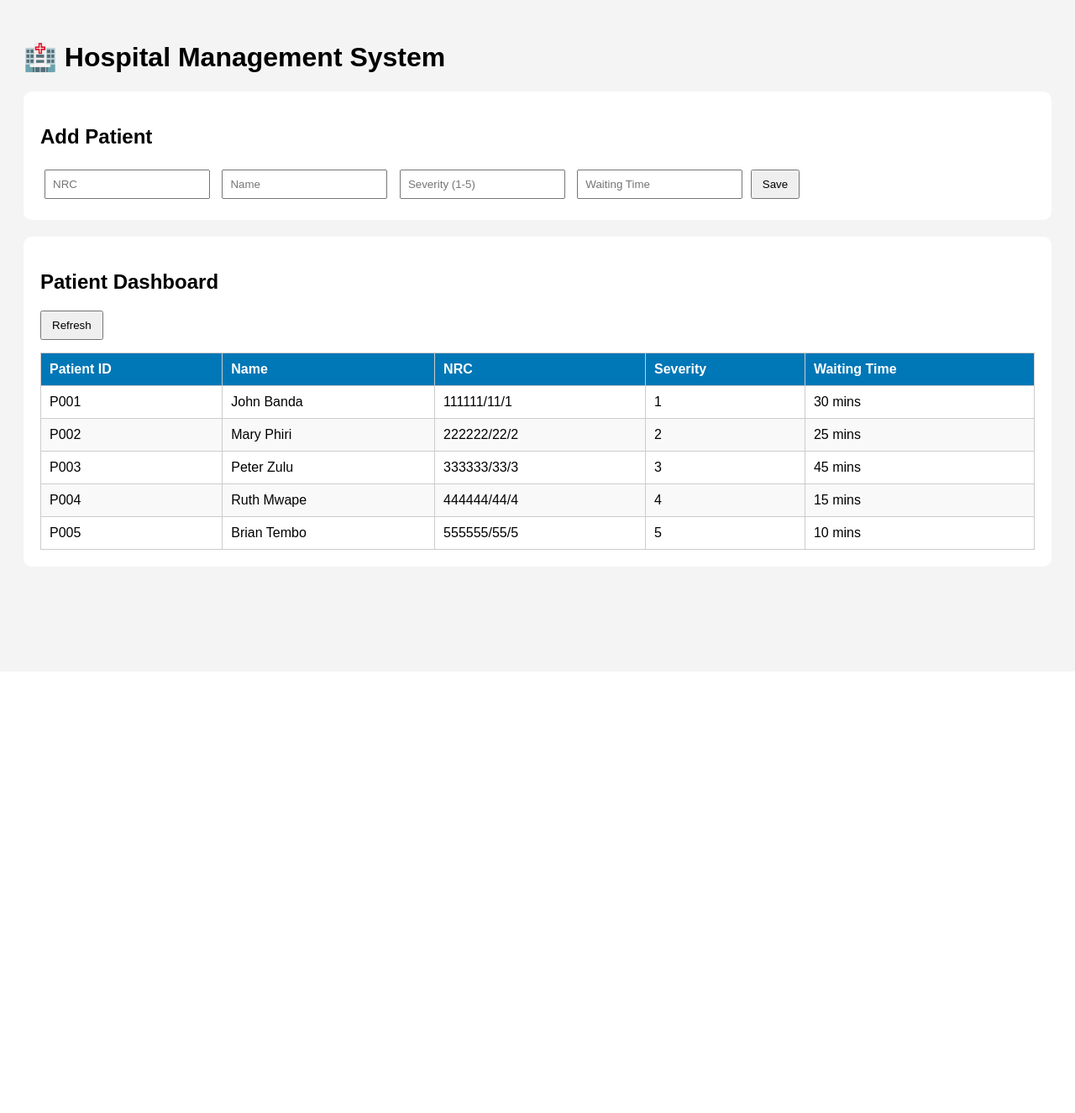
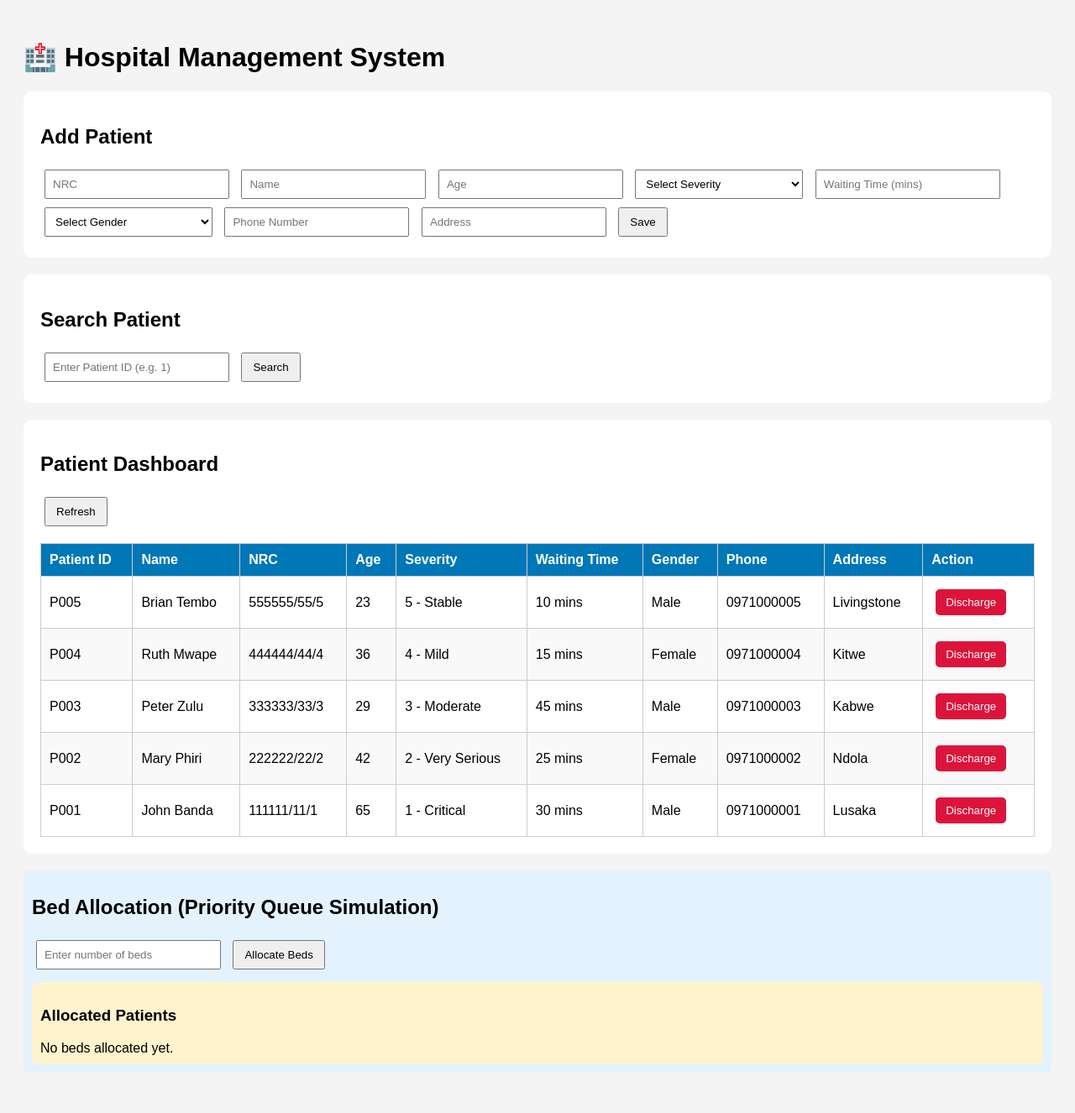
Before and after one commit to Newton-account/Hospital-Patient-management, a Flask app: page / in a window 1280 px wide. Shown: the whole page at 84% size. Before the commit the page ends 655 px from the top, so only its background shows below. Run offline with Flask 3, Linux system fonts and the light colour scheme; data comes from the database, SQL or seed files in the repository; both versions use the stored data as it was after the commit.

Commit message:
Initial hospital patient management upload

```diff
--- a/app.py
+++ b/app.py
@@ -1,161 +1,13 @@
-# from flask import Flask, jsonify, request, render_template
-# import sqlite3
-# # from flask_cors import CORS
-# # CORS(app)
-
-# app = Flask(__name__)
-# @app.route("/")
-# def home():
-#     return render_template("index.html")
-
-# # ---- Patient Model ----
-# class Patient:
-#     def __init__(self, patient_id, name, severity, waiting_time):
-#         self.id = patient_id
-#         self.name = name
-#         self.severity = severity
-#         self.waiting_time = waiting_time
-
-#     def to_dict(self):
-#         return self.__dict__
-
-
-# patients = []
-
-
-# # ---- Merge Sort ----
-# def merge_sort(arr):
-#     if len(arr) <= 1:
-#         return arr
-
-#     mid = len(arr)//2
-#     left = merge_sort(arr[:mid])
-#     right = merge_sort(arr[mid:])
-
-#     return merge(left, right)
-
-
-# def merge(left, right):
-#     result = []
-#     i = j = 0
-
-#     while i < len(left) and j < len(right):
-#         if compare(left[i], right[j]):
-#             result.append(left[i])
-#             i += 1
-#         else:
-#             result.append(right[j])
-#             j += 1
-
-#     return result + left[i:] + right[j:]
-
-
-# def compare(a, b):
-#     if a.severity != b.severity:
-#         return a.severity < b.severity
-#     return a.waiting_time > b.waiting_time
-
-
-# # ---- Routes ----
-
-# @app.route("/patients", methods=["POST"])
-# def add_patient():
-#     data = request.json
-
-#     conn = sqlite3.connect("hospital.db")
-#     cursor = conn.cursor()
-
-#     cursor.execute("""
-#         INSERT INTO patients (id, name, severity, waiting_time)
-#         VALUES (?, ?, ?, ?)
-#     """, (data["id"], data["name"], data["severity"], data["waiting_time"]))
-
-#     conn.commit()
-#     conn.close()
-
-#     return jsonify({"message": "Patient saved to database"})
-
-
-# @app.route("/patients", methods=["GET"])
-# def get_patients():
-#     conn = sqlite3.connect("hospital.db")
-#     cursor = conn.cursor()
-
-#     cursor.execute("SELECT id, name, severity, waiting_time FROM patients")
-#     rows = cursor.fetchall()
-#     conn.close()
-
-#     patients_list = [
-#         Patient(r[0], r[1], r[2], r[3]) for r in rows
-#     ]
-
-#     sorted_list = merge_sort(patients_list)
-
-#     return jsonify([p.to_dict() for p in sorted_list])
-
-
-# @app.route("/search/<int:patient_id>")
-# def search(patient_id):
-#     conn = sqlite3.connect("hospital.db")
-#     cursor = conn.cursor()
-
-#     cursor.execute("SELECT id, name, severity, waiting_time FROM patients WHERE id=?", (patient_id,))
-#     row = cursor.fetchone()
-
-#     conn.close()
-
-#     if row:
-#         return jsonify(Patient(row[0], row[1], row[2], row[3]).to_dict())
-
-#     return jsonify({"error": "Not found"}), 404
-
-
-# @app.route("/allocate/<int:beds>")
-# def allocate(beds):
-#     conn = sqlite3.connect("hospital.db")
-#     cursor = conn.cursor()
-
-#     cursor.execute("SELECT id, name, severity, waiting_time FROM patients")
-#     rows = cursor.fetchall()
-#     conn.close()
-
-#     patients_list = [Patient(*r) for r in rows]
-#     sorted_list = merge_sort(patients_list)
-
-#     allocated = sorted_list[:beds]
-
-#     return jsonify([p.to_dict() for p in allocated])
-
-# import sqlite3
-
-# #create db and table fields
-# def init_db():
-#     conn = sqlite3.connect("hospital.db")
-#     cursor = conn.cursor()
-
-#     cursor.execute("""
-#     CREATE TABLE IF NOT EXISTS patients (
-#         id INTEGER PRIMARY KEY,
-#         name TEXT,
-#         severity INTEGER,
-#         waiting_time INTEGER
-#     )
-#     """)
-
-#     conn.commit()
-#     conn.close()
-
-
-# if __name__ == "__main__":
-#     init_db()
-#     app.run(debug=True)
-
-
 from flask import Flask, jsonify, request, render_template
-from database import get_connection
+from database import get_connection, init_db
 from flask_cors import CORS
 
 app = Flask(__name__)
+CORS(app)
+
+# Initialize database
+init_db()
+
 
 # ---------------- UI ----------------
 @app.route("/")
@@ -165,13 +17,16 @@ def home():
 
 # ---------------- MODEL ----------------
 class Patient:
-    def __init__(self, patient_id,nrc, name, severity, waiting_time):
+    def __init__(self, patient_id, nrc, name, age, severity, waiting_time, gender=None, phone=None, address=None):
         self.id = patient_id
         self.nrc = nrc
         self.name = name
-        self.nrc = self.nrc
+        self.age = age
         self.severity = severity
         self.waiting_time = waiting_time
+        self.gender = gender
+        self.phone = phone
+        self.address = address
 
     def to_dict(self):
         return self.__dict__
@@ -179,9 +34,9 @@ class Patient:
 
 # ---------------- SORTING (Merge Sort) ----------------
 def compare(a, b):
-    if a.severity != b.severity:
-        return a.severity < b.severity
-    return a.waiting_time > b.waiting_time
+    if int(a.severity) != int(b.severity):
+        return int(a.severity) < int(b.severity)
+    return int(a.waiting_time) > int(b.waiting_time)
 
 
 def merge(left, right):
@@ -213,13 +68,27 @@ def merge_sort(arr):
 @app.route("/patients", methods=["POST"])
 def add_patient():
     data = request.json
+
+    severity = str(data.get("severity", "")).strip()
+    if severity not in ["1", "2", "3", "4", "5"]:
+        return jsonify({"message": "Severity must be between 1 and 5"}), 400
+
     conn = get_connection()
     cursor = conn.cursor()
 
     cursor.execute("""
-        INSERT INTO patients (nrc, name, severity, waiting_time)
-        VALUES (?, ?, ?, ?)
-    """, (data["nrc"], data["name"], data["severity"], data["waiting_time"]))
+        INSERT INTO patients (nrc, name, age, severity, waiting_time, gender, phone, address)
+        VALUES (?, ?, ?, ?, ?, ?, ?, ?)
+    """, (
+        data["nrc"],
+        data["name"],
+        data.get("age"),
+        severity,
+        data["waiting_time"],
+        data.get("gender"),
+        data.get("phone"),
+        data.get("address")
+    ))
 
     conn.commit()
     conn.close()
@@ -227,20 +96,35 @@ def add_patient():
     return jsonify({"message": "Patient saved successfully"})
 
 
-# ---------------- GET PATIENTS (SORTED) ----------------
+# ---------------- GET PATIENTS ----------------
 @app.route("/patients", methods=["GET"])
 def get_patients():
     conn = get_connection()
     cursor = conn.cursor()
 
-    cursor.execute("SELECT id,nrc, name, severity, waiting_time FROM patients")
+    cursor.execute("""
+        SELECT id, nrc, name, age, severity, waiting_time, gender, phone, address
+        FROM patients
+        ORDER BY id DESC
+    """)
+
     rows = cursor.fetchall()
     conn.close()
 
-    patients = [Patient(*r) for r in rows]
-    sorted_patients = merge_sort(patients)
+    return jsonify([dict(row) for row in rows])
 
-    return jsonify([p.to_dict() for p in sorted_patients])
+
+# ---------------- DISCHARGE PATIENT ----------------
+@app.route("/patients/<int:patient_id>", methods=["DELETE"])
+def discharge_patient(patient_id):
+    conn = get_connection()
+    cursor = conn.cursor()
+
+    cursor.execute("DELETE FROM patients WHERE id = ?", (patient_id,))
+    conn.commit()
+    conn.close()
+
+    return jsonify({"message": f"Patient P{str(patient_id).zfill(3)} discharged successfully"})
 
 
 # ---------------- SEARCH ----------------
@@ -250,15 +134,16 @@ def search(patient_id):
     cursor = conn.cursor()
 
     cursor.execute("""
-        SELECT id, name, severity, waiting_time
-        FROM patients WHERE id=?
+        SELECT id, nrc, name, age, severity, waiting_time, gender, phone, address
+        FROM patients
+        WHERE id=?
     """, (patient_id,))
 
     row = cursor.fetchone()
     conn.close()
 
     if row:
-        return jsonify(Patient(*row).to_dict())
+        return jsonify(dict(row))
 
     return jsonify({"error": "Patient not found"}), 404
 
@@ -269,13 +154,30 @@ def allocate(beds):
     conn = get_connection()
     cursor = conn.cursor()
 
-    cursor.execute("SELECT id, name, severity, waiting_time FROM patients")
+    cursor.execute("""
+        SELECT id, nrc, name, age, severity, waiting_time, gender, phone, address
+        FROM patients
+    """)
     rows = cursor.fetchall()
     conn.close()
 
-    patients = merge_sort([Patient(*r) for r in rows])
+    patients = [
+        Patient(
+            row["id"],
+            row["nrc"],
+            row["name"],
+            row["age"],
+            row["severity"],
+            row["waiting_time"],
+            row["gender"],
+            row["phone"],
+            row["address"]
+        )
+        for row in rows
+    ]
 
-    allocated = patients[:beds]
+    sorted_patients = merge_sort(patients)
+    allocated = sorted_patients[:beds]
 
     return jsonify([p.to_dict() for p in allocated])
 
--- a/templates/index.html
+++ b/templates/index.html
@@ -86,14 +86,30 @@
             border-radius: 10px;
         }
 
-        input {
+        input, select {
             padding: 8px;
             margin: 5px;
+            width: 200px;
         }
 
         button {
             padding: 8px 12px;
             cursor: pointer;
+            margin: 5px;
+        }
+
+        .discharge-btn {
+            background-color: crimson;
+            color: white;
+            border: none;
+            border-radius: 5px;
+        }
+
+        .allocate-box {
+            background: #e3f2fd;
+            padding: 10px;
+            border-radius: 8px;
+            margin-top: 15px;
         }
 
         table {
@@ -116,6 +132,13 @@
         tr:nth-child(even) {
             background-color: #f9f9f9;
         }
+
+        .priority-list {
+            margin-top: 10px;
+            padding: 10px;
+            background: #fff3cd;
+            border-radius: 8px;
+        }
     </style>
 </head>
 
@@ -128,10 +151,36 @@
 
     <input id="nrc" placeholder="NRC">
     <input id="name" placeholder="Name">
-    <input id="severity" placeholder="Severity (1-5)">
-    <input id="waiting_time" placeholder="Waiting Time">
+    <input id="age" placeholder="Age" type="number">
+
+    <select id="severity">
+        <option value="">Select Severity</option>
+        <option value="1">1 - Critical</option>
+        <option value="2">2 - Very Serious</option>
+        <option value="3">3 - Moderate</option>
+        <option value="4">4 - Mild</option>
+        <option value="5">5 - Stable</option>
+    </select>
+
+    <input id="waiting_time" placeholder="Waiting Time (mins)" type="number">
+
+    <select id="gender">
+        <option value="">Select Gender</option>
+        <option value="Male">Male</option>
+        <option value="Female">Female</option>
+    </select>
+
+    <input id="phone" placeholder="Phone Number">
+    <input id="address" placeholder="Address">
 
     <button onclick="addPatient()">Save</button>
+</div>
+
+<div class="box">
+    <h2>Search Patient</h2>
+    <input id="search_id" placeholder="Enter Patient ID (e.g. 1)">
+    <button onclick="searchPatient()">Search</button>
+    <div id="search_result"></div>
 </div>
 
 <div class="box">
@@ -144,15 +193,42 @@
                 <th>Patient ID</th>
                 <th>Name</th>
                 <th>NRC</th>
+                <th>Age</th>
                 <th>Severity</th>
                 <th>Waiting Time</th>
+                <th>Gender</th>
+                <th>Phone</th>
+                <th>Address</th>
+                <th>Action</th>
             </tr>
         </thead>
         <tbody id="output"></tbody>
     </table>
 </div>
 
+<div class="box allocate-box">
+    <h2>Bed Allocation (Priority Queue Simulation)</h2>
+    <input id="bed_count" type="number" placeholder="Enter number of beds">
+    <button onclick="allocateBeds()">Allocate Beds</button>
+
+    <div class="priority-list">
+        <h3>Allocated Patients</h3>
+        <div id="allocation_output">No beds allocated yet.</div>
+    </div>
+</div>
+
 <script>
+function getSeverityLabel(severity) {
+    switch (String(severity)) {
+        case "1": return "Critical";
+        case "2": return "Very Serious";
+        case "3": return "Moderate";
+        case "4": return "Mild";
+        case "5": return "Stable";
+        default: return "Unknown";
+    }
+}
+
 function addPatient() {
     fetch("/patients", {
         method: "POST",
@@ -160,22 +236,109 @@ function addPatient() {
         body: JSON.stringify({
             nrc: document.getElementById("nrc").value,
             name: document.getElementById("name").value,
+            age: document.getElementById("age").value,
             severity: document.getElementById("severity").value,
-            waiting_time: document.getElementById("waiting_time").value
+            waiting_time: document.getElementById("waiting_time").value,
+            gender: document.getElementById("gender").value,
+            phone: document.getElementById("phone").value,
+            address: document.getElementById("address").value
         })
     })
     .then(res => res.json())
     .then(data => {
         alert(data.message);
 
-        // Clear input fields after save
         document.getElementById("nrc").value = "";
         document.getElementById("name").value = "";
+        document.getElementById("age").value = "";
         document.getElementById("severity").value = "";
         document.getElementById("waiting_time").value = "";
+        document.getElementById("gender").value = "";
+        document.getElementById("phone").value = "";
+        document.getElementById("address").value = "";
 
-        // Reload patients automatically
         loadPatients();
+    })
+    .catch(error => {
+        console.error("Error:", error);
+        alert("Failed to save patient.");
+    });
+}
+
+function dischargePatient(id) {
+    if (confirm("Are you sure you want to discharge this patient?")) {
+        fetch(`/patients/${id}`, {
+            method: "DELETE"
+        })
+        .then(res => res.json())
+        .then(data => {
+            alert(data.message);
+            loadPatients();
+        })
+        .catch(error => {
+            console.error("Error:", error);
+            alert("Failed to discharge patient.");
+        });
+    }
+}
+
+function searchPatient() {
+    const id = document.getElementById("search_id").value;
+
+    fetch(`/search/${id}`)
+    .then(res => res.json())
+    .then(data => {
+        if (data.error) {
+            document.getElementById("search_result").innerHTML = `<p style="color:red;">${data.error}</p>`;
+        } else {
+            document.getElementById("search_result").innerHTML = `
+                <p><strong>Patient Found:</strong></p>
+                <p>ID: P${String(data.id).padStart(3, '0')}</p>
+                <p>Name: ${data.name}</p>
+                <p>NRC: ${data.nrc}</p>
+                <p>Age: ${data.age}</p>
+                <p>Severity: ${data.severity} - ${getSeverityLabel(data.severity)}</p>
+                <p>Waiting Time: ${data.waiting_time} mins</p>
+                <p>Gender: ${data.gender || ""}</p>
+                <p>Phone: ${data.phone || ""}</p>
+                <p>Address: ${data.address || ""}</p>
+            `;
+        }
+    })
+    .catch(error => {
+        console.error("Error:", error);
+        document.getElementById("search_result").innerHTML = `<p style="color:red;">Search failed.</p>`;
+    });
+}
+
+function allocateBeds() {
+    const beds = document.getElementById("bed_count").value;
+
+    fetch(`/allocate/${beds}`)
+    .then(res => res.json())
+    .then(data => {
+        if (data.length === 0) {
+            document.getElementById("allocation_output").innerHTML = "No patients available.";
+            return;
+        }
+
+        let output = "<ul>";
+        data.forEach(patient => {
+            output += `
+                <li>
+                    <strong>P${String(patient.id).padStart(3, '0')}</strong> -
+                    ${patient.name} | Severity: ${patient.severity} - ${getSeverityLabel(patient.severity)} |
+                    Waiting: ${patient.waiting_time} mins
+                </li>
+            `;
+        });
+        output += "</ul>";
+
+        document.getElementById("allocation_output").innerHTML = output;
+    })
+    .catch(error => {
+        console.error("Error:", error);
+        document.getElementById("allocation_output").innerHTML = "Allocation failed.";
     });
 }
 
@@ -191,17 +354,28 @@ function loadPatients() {
                     <td>P${String(patient.id).padStart(3, '0')}</td>
                     <td>${patient.name}</td>
                     <td>${patient.nrc}</td>
-                    <td>${patient.severity}</td>
+                    <td>${patient.age || ""}</td>
+                    <td>${patient.severity} - ${getSeverityLabel(patient.severity)}</td>
                     <td>${patient.waiting_time} mins</td>
+                    <td>${patient.gender || ""}</td>
+                    <td>${patient.phone || ""}</td>
+                    <td>${patient.address || ""}</td>
+                    <td>
+                        <button class="discharge-btn" onclick="dischargePatient(${patient.id})">
+                            Discharge
+                        </button>
+                    </td>
                 </tr>
             `;
         });
 
         document.getElementById("output").innerHTML = rows;
+    })
+    .catch(error => {
+        console.error("Error loading patients:", error);
     });
 }
 
-// Load patients when page opens
 loadPatients();
 </script>
 
```
Also changed, not shown: database.py (+22 -1 lines), hospital.db, 1 other file.
